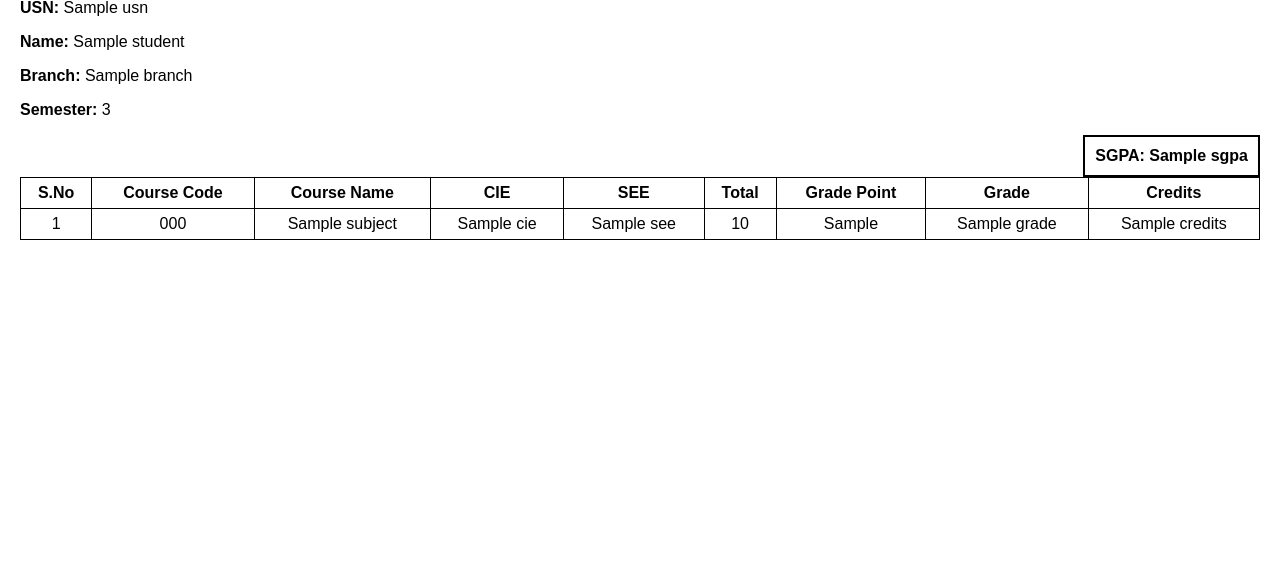
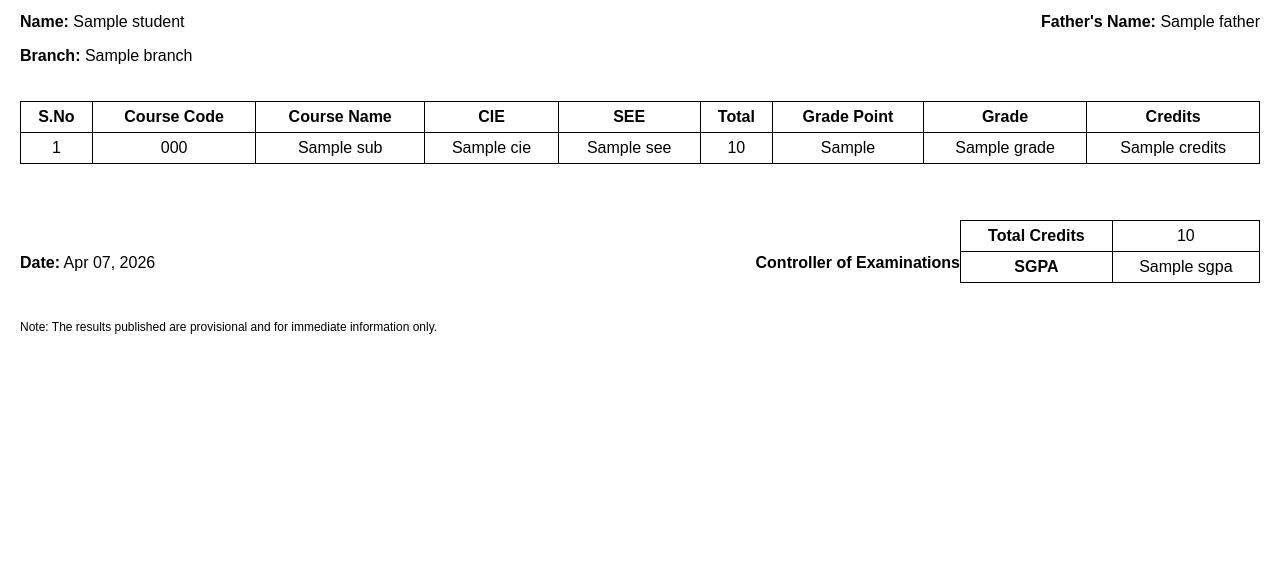
Before and after one commit to dakshr07/student_result, a Flask app: template templates/result.html in a window 1280 px wide. Shown: the part 220-800 px from the top of the page. Run offline with Flask 3, Linux system fonts and the light colour scheme; the template is opened without the code that fills it: most values are stand-ins (such as "Sample title", 1, 10 or a date in 2020).

Commit message:
Update result.html

```diff
--- a/templates/result.html
+++ b/templates/result.html
@@ -1,57 +1,15 @@
 <!DOCTYPE html>
 <html>
 <head>
-    <title>Grade Card</title>
-
 <style>
-        body {
-            font-family: Arial;
-            margin: 20px;
-        }
-
-        .top {
-            display: flex;
-            align-items: center;
-        }
-
-        .logo {
-            width: 90px;
-        }
-
-        .header {
-            text-align: center;
-            width: 100%;
-        }
-
-        table {
-            width: 100%;
-            border-collapse: collapse;
-            margin-top: 20px;
-        }
-
-        th, td {
-            border: 1px solid black;
-            padding: 6px;
-            text-align: center;
-        }
-
-        .details {
-            margin-top: 20px;
-        }
-
-        .sgpa-box {
-            float: right;
-            border: 2px solid black;
-            padding: 10px;
-            font-weight: bold;
-        }
+body { font-family: Arial; margin: 20px; }
+.header { text-align: center; }
+table { width: 100%; border-collapse: collapse; margin-top: 20px; }
+th, td { border:1px solid black; padding:6px; text-align:center; }
 </style>
 </head>
 
 <body>
-
-<div class="top">
-    <img src="{{ url_for('static', filename='logo.png') }}" class="logo">
 
 <div class="header">
     <h2>Maharaja Institute Of Technology Mysore</h2>
@@ -59,19 +17,22 @@
     <h3>Provisional Grade Card</h3>
     <p>Odd semester 2025-26 Dec/Jan Examination</p>
 </div>
-</div>
 
-<div class="details">
+<!-- LEFT + RIGHT INFO -->
+<div style="display:flex; justify-content:space-between; margin-top:20px;">
+    <div>
         <p><b>USN:</b> {{ usn }}</p>
         <p><b>Name:</b> {{ student.name }}</p>
         <p><b>Branch:</b> {{ student.branch }}</p>
-    <p><b>Semester:</b> 3</p>
     </div>
 
-<div class="sgpa-box">
-    SGPA: {{ student.sgpa }}
+    <div style="text-align:right;">
+        <p><b>Semester:</b> 3</p>
+        <p><b>Father's Name:</b> {{ student.father }}</p>
+    </div>
 </div>
 
+<!-- TABLE -->
 <table>
 <tr>
 <th>S.No</th>
@@ -85,20 +46,47 @@
 <th>Credits</th>
 </tr>
 
-    {% for subject in student.subjects %}
+{% for sub in student.subjects %}
 <tr>
 <td>{{ loop.index }}</td>
-        <td>{{ subject.code }}</td>
-        <td>{{ subject.name }}</td>
-        <td>{{ subject.cie }}</td>
-        <td>{{ subject.see }}</td>
-        <td>{{ subject.total }}</td>
-        <td>{{ subject.gp }}</td>
-        <td>{{ subject.grade }}</td>
-        <td>{{ subject.credits }}</td>
+<td>{{ sub.code }}</td>
+<td>{{ sub.name }}</td>
+<td>{{ sub.cie }}</td>
+<td>{{ sub.see }}</td>
+<td>{{ sub.total }}</td>
+<td>{{ sub.gp }}</td>
+<td>{{ sub.grade }}</td>
+<td>{{ sub.credits }}</td>
 </tr>
 {% endfor %}
 </table>
 
+<!-- SGPA -->
+<br><br>
+<table style="width:300px; float:right;">
+<tr>
+<td><b>Total Credits</b></td>
+<td>{{ student.subjects | sum(attribute='credits') }}</td>
+</tr>
+<tr>
+<td><b>SGPA</b></td>
+<td>{{ student.sgpa }}</td>
+</tr>
+</table>
+
+<br><br><br>
+
+<!-- FOOTER -->
+<div style="display:flex; justify-content:space-between;">
+<div><b>Date:</b> Apr 07, 2026</div>
+<div><b>Controller of Examinations</b></div>
+</div>
+
+<br><br>
+
+<p style="font-size:12px;">
+Note: The results published are provisional and for immediate information only.
+</p>
+
 </body>
 </html>
```
Lines whose indentation alone changed are shown as unchanged.
